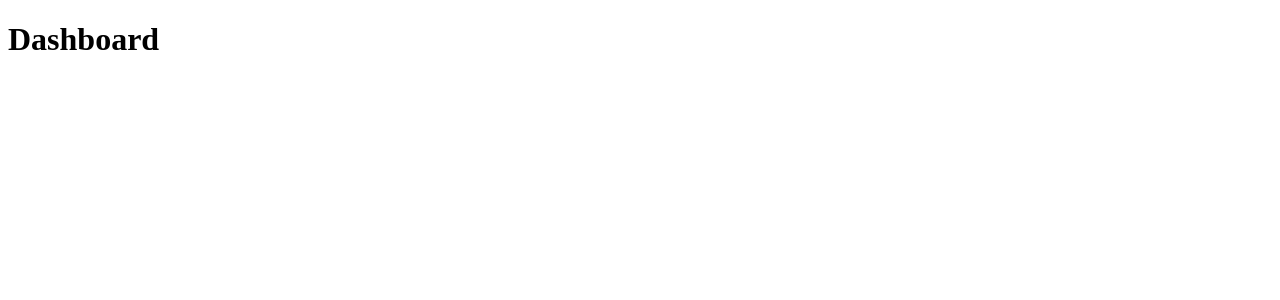
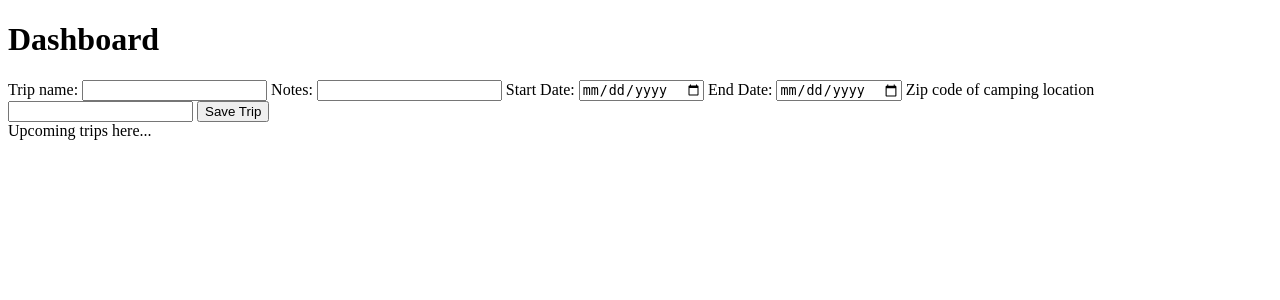
Before and after one commit to kalikokalikova/forget-me-not, a Flask app: page / in a window 1280 px wide. Shown: the top 300 px of the page. Run offline with Flask 2, Linux system fonts and the light colour scheme.

Commit message:
new list form and can save it

```diff
--- a/flask_app/controllers/lists.py
+++ b/flask_app/controllers/lists.py
@@ -1,6 +1,35 @@
 from flask_app import app
 from flask import render_template, redirect, request, session
+from flask_app.models.list import List
 
 @app.route('/')
 def index():
     return render_template('index.html')
+
+# validate and save list route POST
+@app.route('/save-list', methods=['post'])
+def validate_and_save_list():
+    # We need to send the user id with this
+    if List.validate_inputs(request.form):
+        data = {
+            'users_id': session['user_id'],
+            'name': request.form['name'],
+            'notes': request.form['notes'],
+            'start_date': request.form['start_date'],
+            'end_date': request.form['end_date'],
+            'zip_code': request.form['zip_code']
+            }
+        List.save(data)
+        return redirect('/all-lists')
+    else:
+        return redirect('/')
+
+@app.route('/all-lists')
+def all_lists():
+    print("we wade it")
+    return redirect('/')
+    # lists = List.get_all()
+    # if lists:
+    #     return render_template('all_lists.html')
+    # else:
+    #     return redirect('/')
--- a/flask_app/models/list.py
+++ b/flask_app/models/list.py
@@ -15,6 +15,10 @@ class List:
 
     @classmethod
     def save(cls, data):
-        query = "insert into lists (name, notes, start_date, end_date, zip_code) values ( %(name)s, %(notes)s, %(start_date)s, %(end_date)s, %(zip_code)s );"
+        query = "insert into lists (name, users_id, notes, start_date, end_date, zip_code) values ( %(name)s, %(users_id)s, %(notes)s, %(start_date)s, %(end_date)s, %(zip_code)s );"
         result = connectToMySQL('camping_list_schema').query_db(query, data)
         return result
+
+    @staticmethod
+    def validate_inputs(data):
+        return True
--- a/flask_app/templates/index.html
+++ b/flask_app/templates/index.html
@@ -7,7 +7,34 @@
     <title>Dashboard</title>
 </head>
 <body>
-    <h1>Dashboard</h1>
+    <div class="container">
+        <h1>Dashboard</h1>
+        <div class="new-list-form">
+            <form action="/save-list" method="post">
+                <label for="name">Trip name:</label>
+                <input type="text" name="name">
+
+                <label for="notes">Notes:</label>
+                <input type="text" name="notes" id="">
+
+                <label for="start-date">Start Date:</label>
+                <input type="date" name="start_date">
+
+                <label for="end-date">End Date:</label>
+                <input type="date" name="end_date">
+
+                <label for="zip-code">Zip code of camping location</label>
+                <input type="text" name="zip_code">
+
+                <button>Save Trip</button>
+            </form>
+        </div>
+        <div class="upcoming-trips">
+            Upcoming trips here...
+        </div>
+
+
+    </div>
 
 </body>
 </html>
```
